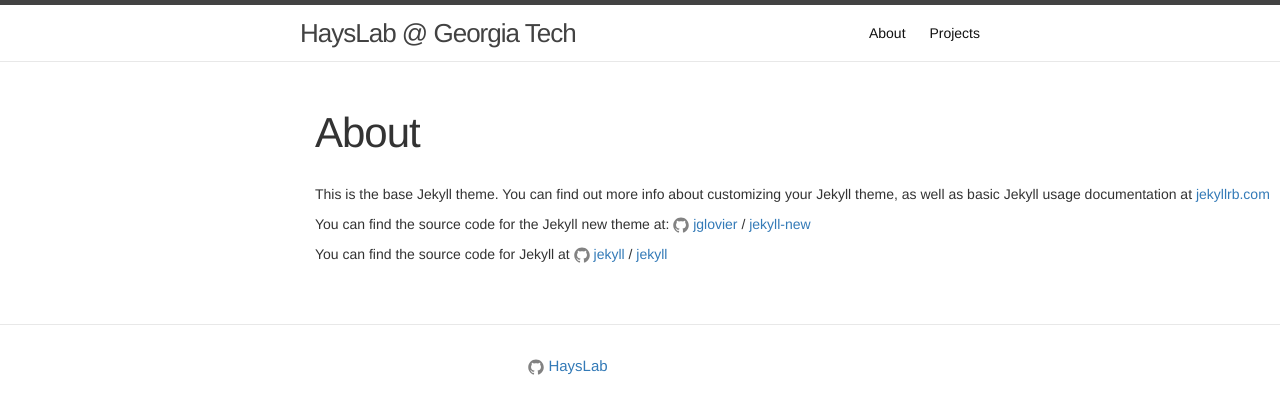
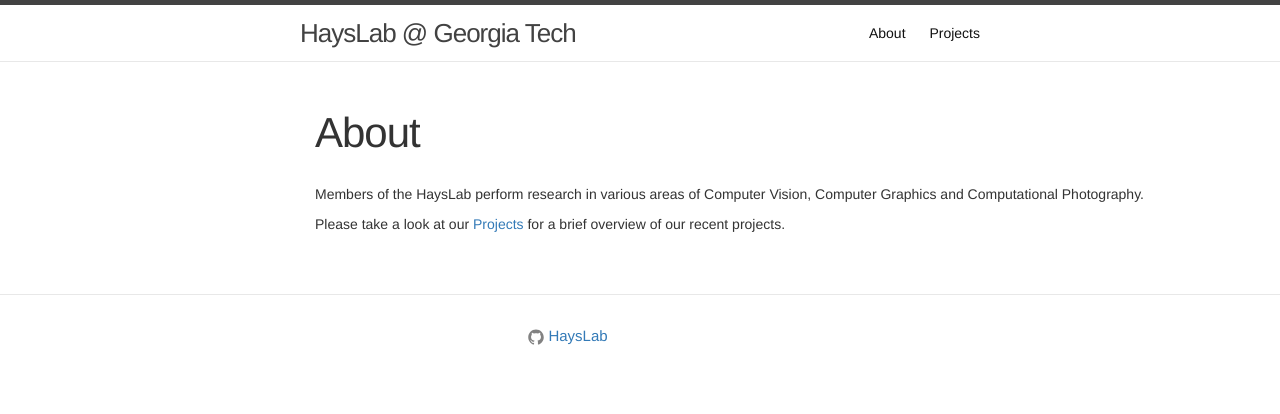
Before and after one commit to HaysLab/HaysLab.github.io, a Jekyll site: the page built from about.md, in a window 1280 px wide. Shown: the top 414 px of the page. Built offline with Jekyll 4.4.1, drawn with Linux system fonts in a browser that asks for light colours; nearby versions of some CDN libraries.

Commit message:
updated about page

```diff
--- a/about.md
+++ b/about.md
@@ -4,12 +4,6 @@
 permalink: /about/
 ---
 
-This is the base Jekyll theme. You can find out more info about customizing your Jekyll theme, as well as basic Jekyll usage documentation at [jekyllrb.com](http://jekyllrb.com/)
+Members of the HaysLab perform research in various areas of Computer Vision, Computer Graphics and Computational Photography.
 
-You can find the source code for the Jekyll new theme at:
-{% include icon-github.html username="jglovier" %} /
-[jekyll-new](https://github.com/jglovier/jekyll-new)
-
-You can find the source code for Jekyll at
-{% include icon-github.html username="jekyll" %} /
-[jekyll](https://github.com/jekyll/jekyll)
+Please take a look at our [Projects](/projects) for a brief overview of our recent projects.
```
